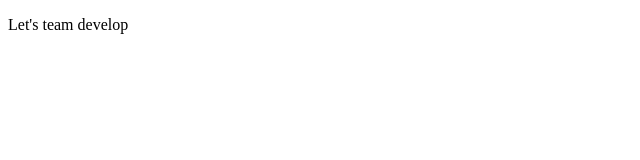
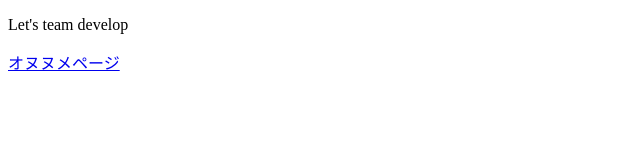
Before and after one commit to Ima35/pea4, a plain HTML site: page index.html in a window 1280 px wide. Shown: the whole page, without its empty margins (0-640 px from the left). Drawn offline with Linux system fonts and the light colour scheme.

Commit message:
index.htmlを修正

```diff
--- a/index.html
+++ b/index.html
@@ -9,6 +9,6 @@
     <p>
         Let's team develop
     </p>
-
+    <a href="https://morijyobi.ac.jp/">オヌヌメページ</a>
 </body>
 </html>
```
